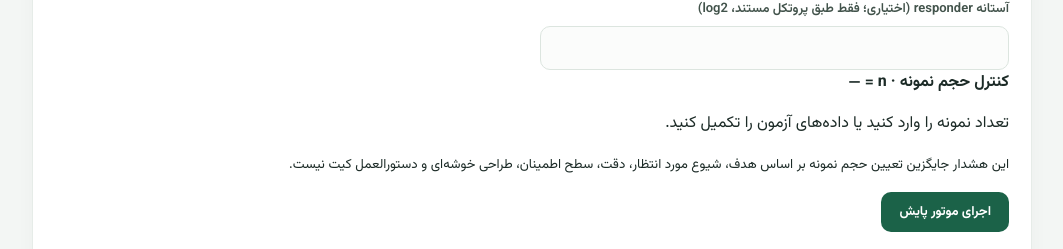
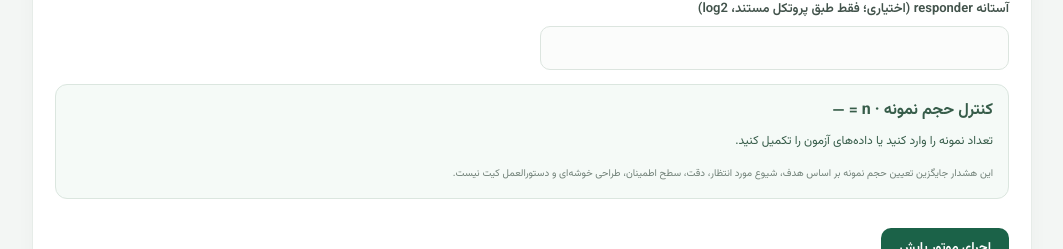
Before and after one commit to dradine/Adine-Poultry-health, a React (Vite) app: page / in a window 1280 px wide. Shown: the part 2827-3076 px from the top of the page, without its empty margins (108-1171 px from the left). Built offline with nearby package versions, Linux system fonts and the light colour scheme; no server answers; the database is empty.

Commit message:
style: add sample-size warning panel

```diff
--- a/src/styles.css
+++ b/src/styles.css
@@ -127,3 +127,5 @@ footer{text-align:center;color:#89958e;font-size:11px;padding:24px 0 0}
 .monitor-history-row summary span{margin-right:auto;color:#62746a}
 .monitor-history-row summary small{color:#839087}
 .monitor-history-row .monitor-output{margin-top:10px}
+
+.sample-count-note{margin:14px 0;padding:13px 15px;border:1px solid #dbe6df;border-radius:12px;background:#f5faf7;color:#365c49}.sample-count-note p{font-size:12px;line-height:1.9;margin:7px 0}.sample-count-note small{font-size:10px;line-height:1.8;color:#718178}
```
